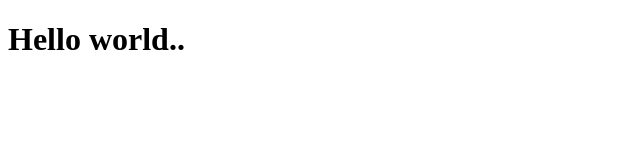
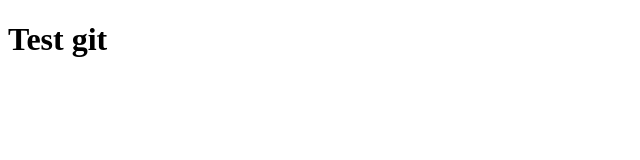
Before and after one commit to mayurkanade07/batch8-web, a plain HTML site: page test.html in a window 1280 px wide. Shown: the whole page, without its empty margins (0-640 px from the left). Drawn offline with Linux system fonts and the light colour scheme.

Commit message:
added new

```diff
--- a/test.html
+++ b/test.html
@@ -7,6 +7,6 @@
     <title>Document</title>
 </head>
 <body>
-    <h1>Hello world..</h1>
+    <h1>Test git</h1>
 </body>
 </html>
```
